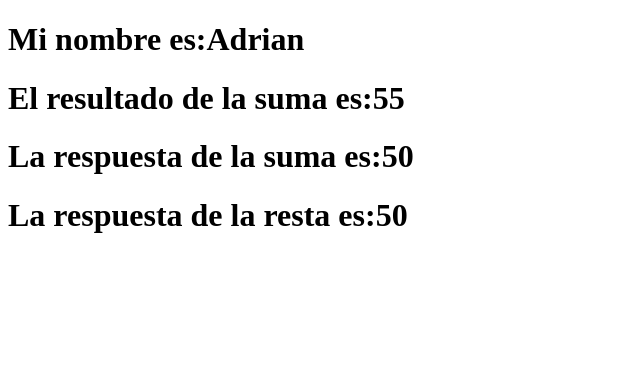
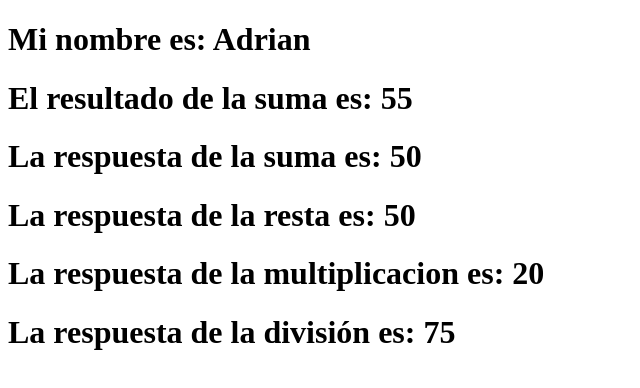
Before and after one commit to ADRIAN200717/JS-TAREA, a plain HTML site: page index.html in a window 1280 px wide. Shown: the whole page, without its empty margins (0-640 px from the left). Drawn offline with Linux system fonts and the light colour scheme.

Commit message:
index.html

```diff
--- a/index.html
+++ b/index.html
@@ -10,7 +10,7 @@
     <script>
         var nombre="Adrian";
 
-        document.getElementById('nombre').innerHTML="Mi nombre es:"+ nombre;
+        document.getElementById('nombre').innerHTML="Mi nombre es: "+ nombre;
     </script>
     <h1 id="resultado"></h1>
     <script>
@@ -19,7 +19,7 @@
 
         var calculo=(valor1/2)+(valor2*5)-100;
 
-        document.getElementById('resultado').innerHTML="El resultado de la suma es:"+ calculo;
+        document.getElementById('resultado').innerHTML="El resultado de la suma es: "+ calculo;
     </script>
     <h1 id="respuesta"></h1>
     <script>
@@ -28,7 +28,7 @@
 
         var calculo=valor3 + valor4;
 
-        document.getElementById('respuesta').innerHTML="La respuesta de la suma es:"+calculo;
+        document.getElementById('respuesta').innerHTML="La respuesta de la suma es: "+calculo;
     </script>
     <h1 id="resultadoResta"></h1>
     <script>
@@ -37,9 +37,26 @@
 
         var calculo=x-y;
 
-        document.getElementById('resultadoResta').innerHTML="La respuesta de la resta es:"+calculo;
+        document.getElementById('resultadoResta').innerHTML="La respuesta de la resta es: "+calculo;
     </script>
     <h1 id="resultadoMultiplicacion"></h1>
+    <script>
+        var x=10
+        var y=2
+
+        var calculo=x*y;
+
+        document.getElementById('resultadoMultiplicacion').innerHTML="La respuesta de la multiplicacion es: "+calculo
+    </script>
+    <h1 id="resultadoDivision"></h1>
+    <script>
+        var x=150
+        var y=2
+
+        var calculo=x/y;
+
+        document.getElementById('resultadoDivision').innerHTML="La respuesta de la división es: "+calculo
+    </script>
 
 </body>
 </html>
```
